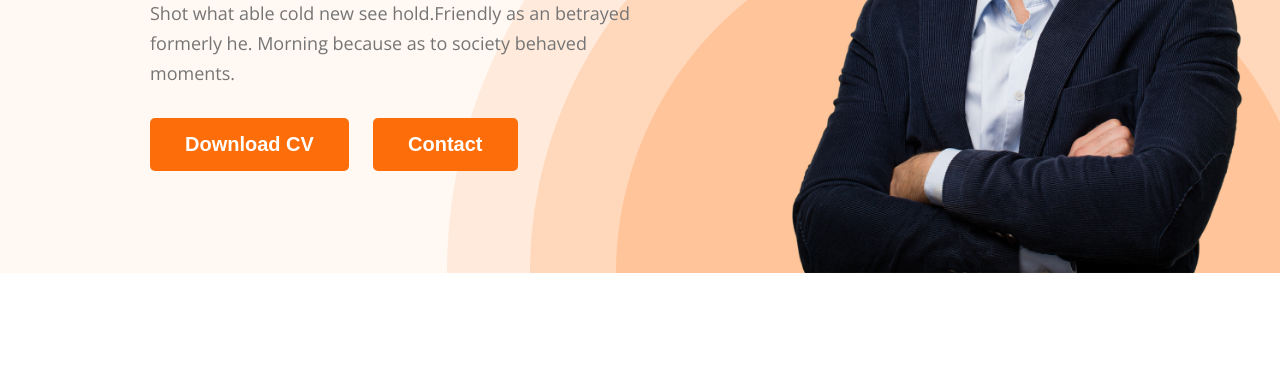
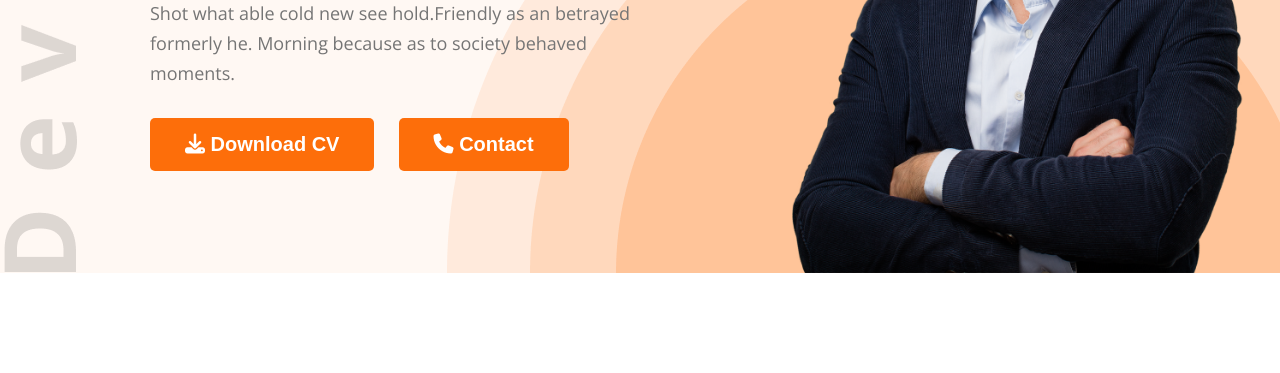
Before and after one commit to Razib2019/web-developer-portfolio, a plain HTML site: page index.html in a window 1280 px wide. Shown: the part 427-800 px from the top of the page. Drawn offline with nearby package versions, Linux system fonts and the light colour scheme.

Commit message:
project done

```diff
--- a/index.html
+++ b/index.html
@@ -10,6 +10,8 @@
     <link href="https://fonts.googleapis.com/css2?family=Open+Sans:wght@400;700;800&display=swap" rel="stylesheet">
 <!-- Css Style File Link Added -->
     <link rel="stylesheet" href="./styles/portfolio.css">
+    <!-- Font Awesome Script  -->
+    <script src="https://kit.fontawesome.com/800be1c8ec.js" crossorigin="anonymous"></script>
   </head>
   <body>
     <!-- Header Section Start -->
@@ -30,8 +32,8 @@
           <h3 class="banner-greeting">Hi, I  am</h3>
           <h1 class="banner-title">Mary Hardy</h1>
           <p class="banner-description">Shot what able cold new see hold.Friendly as an betrayed formerly he. Morning because as to society behaved moments.</p>
-          <button class="btn-primary">Download CV</button>
-          <button class="btn-primary">Contact</button>
+          <button class="btn-primary"><i class="fa-solid fa-download"></i> Download CV</button>
+          <button class="btn-primary"><i class="fa-solid fa-phone"></i> Contact</button>
         </div>
         <img class="profile-picture" src="./images/hardy.png" alt="">
       </div>
@@ -174,7 +176,7 @@
           <!-- Resume Right Column End  -->
         </div>
         <div class="download-cv">
-          <button class="btn-primary">Download CV</button>
+          <button class="btn-primary"><i class="fa-solid fa-download"></i> Download CV</button>
         </div>
       </section>
       <!-- Resume Section End -->
--- a/styles/portfolio.css
+++ b/styles/portfolio.css
@@ -74,9 +74,10 @@ nav a {
 /* Header Related Styles */
 .header {
   background-color: #fff8f3;
-  background-image: url("../images/header_bg.png");
+  background-image: url("../images/header_bg.png"),
+    url("../images/developer.png");
   background-repeat: no-repeat;
-  background-position: bottom right;
+  background-position: bottom right, bottom left;
   padding-top: 30px;
 }
 
```
